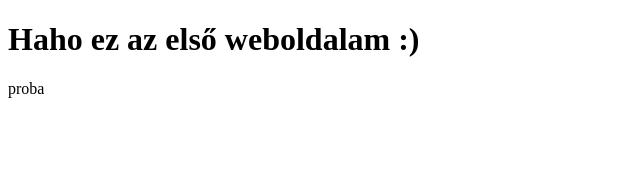
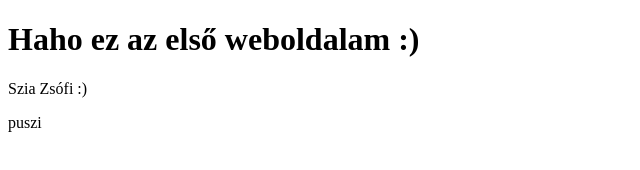
Before and after one commit to Norbi96/norbi96.github.io, a plain HTML site: page index.html in a window 1280 px wide. Shown: the full height of the page, 0-640 px from the left. Drawn offline with Linux system fonts and the light colour scheme.

Commit message:
Update index.html

```diff
--- a/index.html
+++ b/index.html
@@ -8,8 +8,8 @@
 
     <h1>Haho ez az első weboldalam :)</h1>
 
-   <p>proba</p>
-   <p></p>
+   <p> Szia Zsófi :) </p>
+   <p> puszi</p>
 
     </body>
 </html>
```
